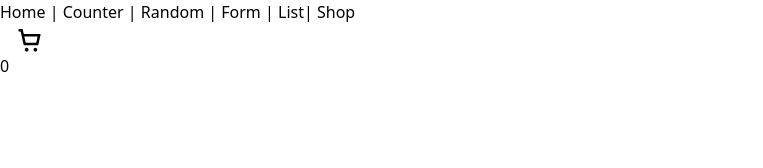
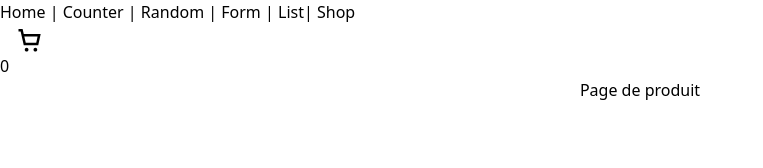
Before and after one commit to Djalabz/REACT-MLV-271, a React (Vite) app: page /product/1 in a window 1280 px wide. Shown: the top 168 px of the page, without its empty margins (0-763 px from the left). Built offline with nearby package versions, Linux system fonts and the light colour scheme.

Commit message:
:sparkles: Page produit ajoutée et route fontionnelle

```diff
--- a/src/App.jsx
+++ b/src/App.jsx
@@ -5,6 +5,7 @@ import Home from './Home'
 import Random from './Random'
 import Form from './Form'
 import Shop from './Shop'
+import Product from './Product'
 
 import cartLogo from "./assets/cart.svg"
 
@@ -42,6 +43,9 @@ function App() {
           <Route path="/random" element={<Random />} />
           <Route path="/form" element={<Form />} />
           <Route path="/shop" element={<Shop />} />
+
+          {/* Route dynamique pour la page individuelle d'un produit */}
+          <Route path="/product/:id" element={<Product />} />
         </Routes>
       </BrowserRouter>
     </>
--- /dev/null
+++ b/src/Product.jsx
@@ -0,0 +1,10 @@
+function Product() {
+    return (
+        <>
+            <h1>Page de produit</h1>
+
+        </>
+    );
+}
+
+export default Product;
--- a/src/Shop.jsx
+++ b/src/Shop.jsx
@@ -1,22 +1,17 @@
 import { useState, useEffect } from "react"
+import { useNavigate } from "react-router-dom"
 
 import "./Shop.css"
 
 import { ShopContext } from "./context/ShopContext"
 import { useContext } from "react"
 
-// Afficher une liste de produit depuis l'API fake store API
-
-// Importer les hooks nécessaires -> useState et useEffect
-// Lors du chargement initial de la page afficher automatiqueme,nt la liste de produit depuis l'API
-
-// Pour chaque produit on veut : son image, son nom, son prix et un bouton de type ajouter au panier
-
-// Dès qu'on clique sur l'ajout au panier l'item doit etre enregistré en Local Storage
 
 
 function Shop() {
     let { products, setProducts, cart, addToCart } = useContext(ShopContext)
+
+    let navigate = useNavigate()
 
     // On veut afficher les produits depuis FSA lors du chargement initial seulement
     useEffect(() => {
@@ -44,9 +39,11 @@ function Shop() {
 
             {products.length && products.map((product) => (
                 <div className="product" key={product.id} >
-                    <img src={product.image} alt={product.title} />
-                    <h2>{product.title}</h2>
-                    <h3>{product.price} $</h3>
+                    <div onClick={() => navigate("/product/" + product.id)} className="clickable">
+                        <img src={product.image} alt={product.title} />
+                        <h2>{product.title}</h2>
+                        <h3>{product.price} $</h3>
+                    </div>
 
                     <button onClick={() => addToCart(product)}>Ajouter au panier</button>
                 </div>
```
